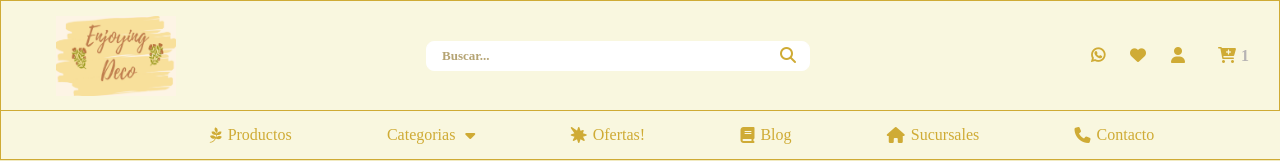
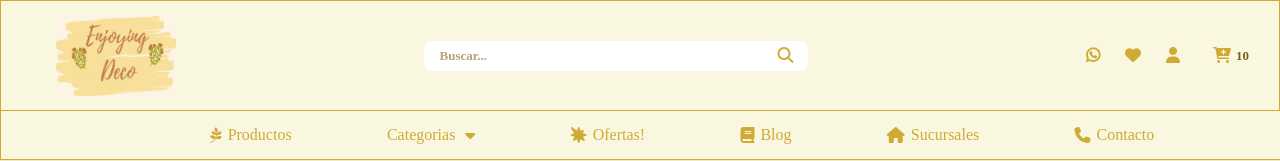
Before and after one commit to Andres9092/PreEntrega1Richardson, a React (Create React App) app: page / in a window 1280 px wide. Shown: the top 161 px of the page. Built offline with nearby package versions, Linux system fonts and the light colour scheme.

Commit message:
Provider/Contexto en Contador de CartWidget.js

```diff
--- a/src/assets/css/NavBar.css
+++ b/src/assets/css/NavBar.css
@@ -284,8 +284,9 @@ body{
 
 .numeroCart{
     padding-right: 15px;
-    color: rgb(183, 180, 180);
+    color: rgb(118, 96, 25);
     font-weight: 800;
+    font-size: 13px;
 }
 
 
--- a/src/components/App.js
+++ b/src/components/App.js
@@ -4,6 +4,7 @@ import NavBar from './NavBar';
 import Main from './Main';
 import Footer from './Footer';
 import {BrowserRouter} from 'react-router-dom';
+import CustomProvider from './CustomProvider';
 
 function App() {
   return (
@@ -11,11 +12,15 @@ function App() {
 
     <BrowserRouter className="App"> {/* Etiqueta unica que contiene la aplicacion completa. Dentro del C Padre App(), se incluyen el resto de los Componentes Hijos de la aplicacion, sobre los cuales iran nuevos C Hijos ta su vez. */}
 
-        <NavBar></NavBar>  {/* C Padre que contiene a Compts hijos 'CartsWidget', 'NavInferior' en su interior. */}
+      <CustomProvider>       {/* C que posibilita la obtencion de variable global, en sus C hijos, a partir del Provider creado en el Contexto.*/}
 
-        <Main></Main>      {/* C que define las rutas de las vistas que cambian en la aplicacion */}
+          <NavBar></NavBar>  {/* C Padre que contiene a Compts hijos 'CartsWidget', 'NavInferior' en su interior. */}
 
-        <Footer></Footer>
+          <Main></Main>      {/* C que define las rutas de las vistas que cambian en la aplicacion */}
+
+          <Footer></Footer>
+
+      </CustomProvider>
 
     </BrowserRouter>
   )
--- a/src/components/CartWidget.js
+++ b/src/components/CartWidget.js
@@ -1,16 +1,20 @@
 import React from 'react'
 import '../assets/css/NavBar.css';
 import {Link} from 'react-router-dom';
+import {useContext} from 'react';
+import {contexto} from './CustomProvider';
 
 
 function CartWidget() {
+
+  const valorDelContexto = useContext(contexto)
     return (
 
       <div className="CartW">
         <ul className = "logoCart">
 
             <li><Link className="iconoCarrito" to = "/carrito"><i class="fa-solid fa-cart-plus"></i></Link></li>
-            <p className="numeroCart"> 1 </p>
+            <p className="numeroCart"> {valorDelContexto.cantidadTotal} </p>
         </ul>
 
 
--- a/src/components/CustomProvider.js
+++ b/src/components/CustomProvider.js
@@ -1,26 +1,28 @@
 import React from 'react'
 import {createContext} from 'react';
 
-export const contexto = createContext()
+export const contexto = createContext()     // 3) Crear contexto y permitir exportarlo como variable.
+
+const Provider = contexto.Provider          // 4) Sacar 'Provider' de adentro del Contexto creado.
+
+const CustomProvider = (props) => {         // 1) Creo archivo con componente CustomProvider.
+                                            // 2) Colocar al componente 'Provider' donde convenga, englobando a los C hijos que se requiera (En este caso dentro de App, englobando a 'NavBar', 'Main' y 'Footer')
+
+  const valorDelContexto = {                // valorDelContexto -> asigno objeto con pares de key,values que luego podran ser utilizados en el resto de los C hijos.
+
+        carrito: [],
+        montoTotal: 0,
+        cantidadTotal: 10
+  }
 
 
-
-
-
-
-
-function CustomProvider() {
     return (
 
-      <div className="CartW">
-        <ul className = "logoCart">
+      <Provider value = {valorDelContexto}> {/* 5) Se usa el 'Provider' dentro del return. Le provee a la parte de la aplicacion que englobe el CustomProvider, del valor del Contexto, a traves de 'value'.*/}
+          {props.children}                  {/* Children -> C hijos que engloba 'CustomProvider' y a partir de los cuales se puede acceder por 'props' a 'value' globalmente. */}
 
-            <li><Link className="iconoCarrito" to = "/carrito"><i class="fa-solid fa-cart-plus"></i></Link></li>
-            <p className="numeroCart"> 1 </p>
-        </ul>
+      </Provider>
 
-
-      </div>
     )
   }
 
```
